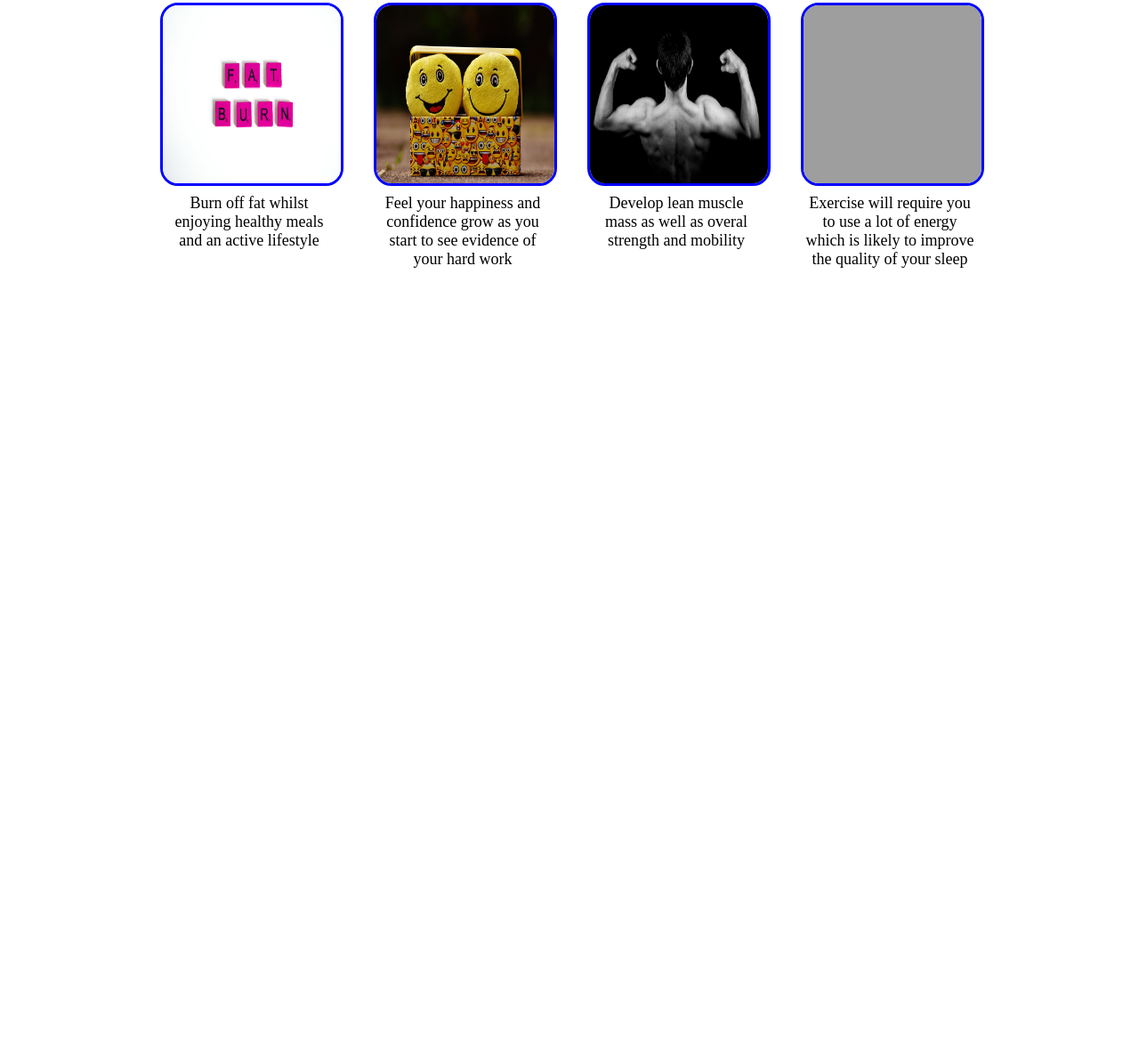
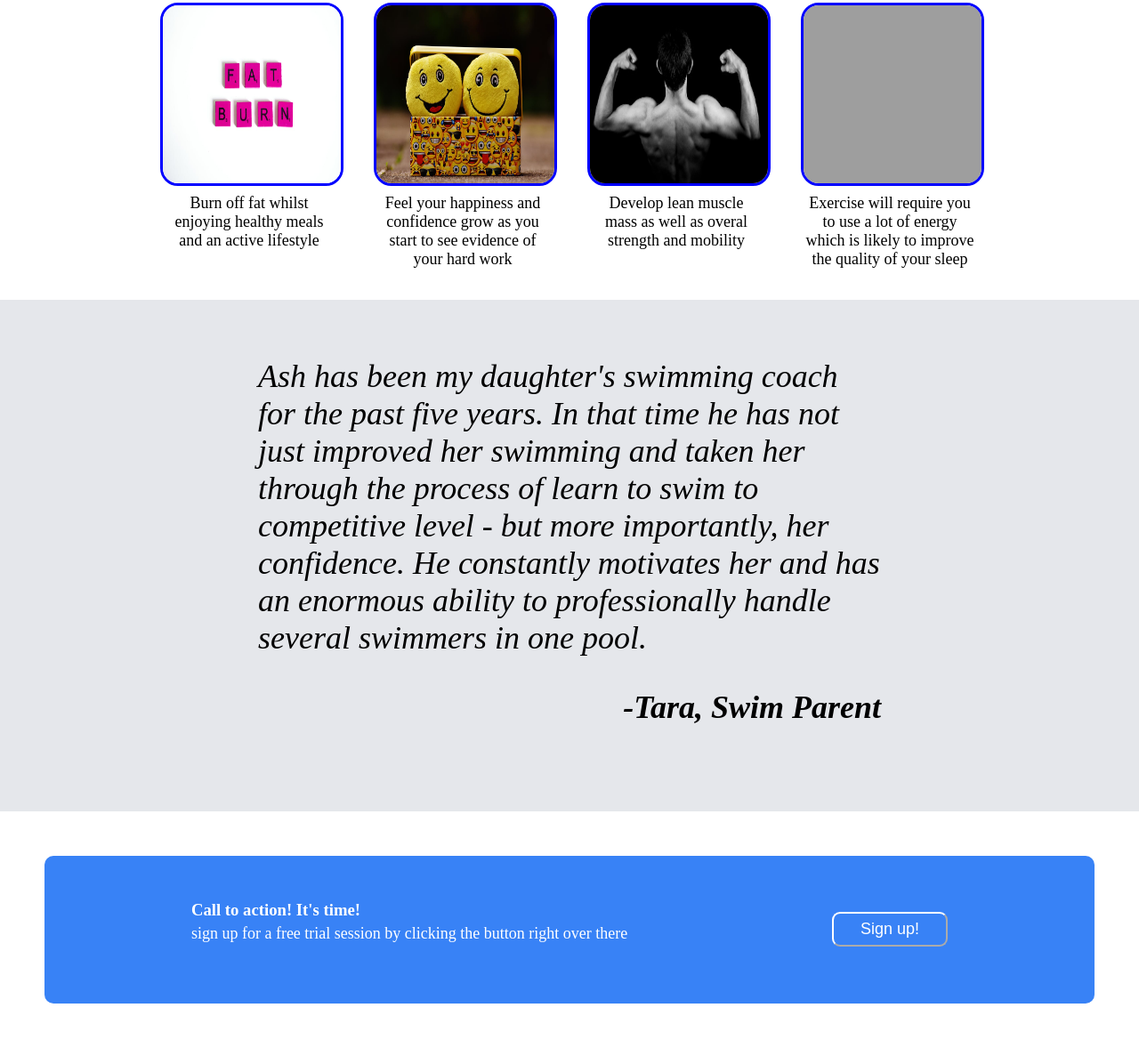
Before and after one commit to Kiiyul/odin-landing-page, a plain HTML site: page index.html in a window 1280 px wide. Shown: the part 683-1861 px from the top of the page at 89% size. Before the commit the page ends 1020 px from the top, so only its background shows below. Drawn offline with Linux system fonts and the light colour scheme; grey boxes are pictures that could not be loaded.

Commit message:
added call to action section with css

```diff
--- a/index.html
+++ b/index.html
@@ -48,5 +48,21 @@
                 <div class="text">Exercise will require you to use a lot of energy which is likely to improve the quality of your sleep</div>
             </div>
         </div>
+        <div class="quote">
+            <div class="testimonial">
+                <p class="test">Ash has been my daughter's swimming coach for the past five years.  In that time he has not just improved her swimming and taken her through the process of learn to swim to competitive level - but more importantly, her confidence.  He constantly motivates her and has an enormous ability to professionally handle several swimmers in one pool.</p>
+                <p class="name">-Tara, Swim Parent</p>
+            </div>
+        </div>
+        <div class="sign-up">
+            <div class="call-to-action">
+                <div class="call-left">
+                    <h3>Call to action! It's time!</h3>
+                    <p>sign up for a free trial session by clicking the button right over there</p>
+                </div>
+            <div class="call-right">
+                <button class="button button2">Sign up!</button>
+            </div>
+        </div>
     </body>
 </html>
--- a/style.css
+++ b/style.css
@@ -17,14 +17,15 @@ body{
     gap:16px;
     align-items: center;
     font-size: 18px;
+    margin-right: -140px;
 
 }
 
 .logo-links{
     display: flex;
-    justify-content: space-between;
+    justify-content: space-around;
     margin-bottom: 30px;
-    margin-left: -20px;
+    margin-left: -170px;
 }
 
 img{
@@ -86,7 +87,7 @@ ul{
 
 .information{
     display:flex;
-    justify-content: space-between;
+    justify-content: space-around;
     max-height: 300px;
 }
 
@@ -103,7 +104,11 @@ button{
     border-radius: 9px;
     padding: 7px 15px;
     font-size: 18px;
-    max-width: 100px;
+    width: 130px;
+}
+
+.button2{
+    border-color: white;
 }
 
 .benefits{
@@ -118,3 +123,52 @@ button{
     padding: 5px;
    font-size: 18px;
 }
+
+.quote{
+    display: flex;
+    flex-direction: column;
+    align-items: center;
+    justify-content: center;
+    background-color: #e5e7eb;
+    font-style: italic;
+    padding-top: 60px;
+    padding-bottom: 60px;
+}
+
+.testimonial{
+    max-width: 700px;
+}
+
+p.test{
+    font-size: 36px;
+}
+
+p.name{
+    text-align: end;
+    font-size: 36px;
+    font-weight: bold;
+}
+
+.sign-up{
+    display: flex;
+    justify-content: center;
+    padding:50px;
+}
+
+.call-to-action{
+    display: flex;
+    justify-content: space-around;
+    align-items: center;
+    background-color: #3882f6;
+    padding: 50px;
+    border-radius: 10px;
+    width: 1300px;
+}
+
+.call-left{
+    color: white;
+}
+
+.call-left h3{
+    margin: 0px;
+}
```
